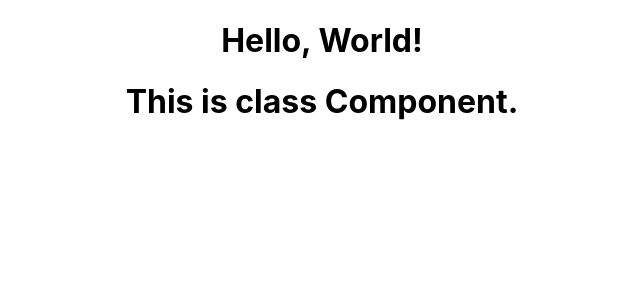
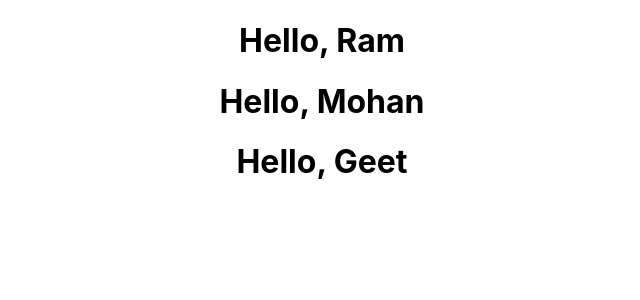
Before and after one commit to aakashverma1124/Roadmap-To-React, a React (Create React App) app: page / in a window 1280 px wide. Shown: the top 300 px of the page, without its empty margins (318-958 px from the left). Built offline with nearby package versions, Linux system fonts and the light colour scheme.

Commit message:
Adding Props to the components

```diff
--- a/src/App.js
+++ b/src/App.js
@@ -8,8 +8,10 @@ class App extends Component {
     render() {
       return (
         <div className="App">
-            <Greet></Greet>
-            <Welcome></Welcome>
+            <Greet name={"Ram"}></Greet>
+            <Greet name={"Mohan"}></Greet>
+            <Greet name={"Geet"}></Greet>
+            {/*<Welcome></Welcome>*/}
         </div>
       )
     }
--- a/src/components/Greet.js
+++ b/src/components/Greet.js
@@ -7,24 +7,24 @@ import React from 'react'
 // }
 
 // Try it using arrow functions.
-const Greet = () =>  {
+const Greet = (props) =>  {
+    return (
+        <div>
+            <h1>Hello, {props.name}</h1>
+        </div>
+    )
+
     // return (
-    //     <div>
-    //         <h1>Hello, Geek!</h1>
-    //     </div>
+    //     React.createElement (
+    //         'div',
+    //         {id: 'hello', className: 'hello'},
+    //         React.createElement (
+    //             'h1',
+    //             null,
+    //             'Hello, World!'
+    //         )
+    //     )
     // )
-
-    return (
-        React.createElement (
-            'div',
-            {id: 'hello', className: 'hello'},
-            React.createElement (
-                'h1',
-                null,
-                'Hello, World!'
-            )
-        )
-    )
 }
 
 
```
